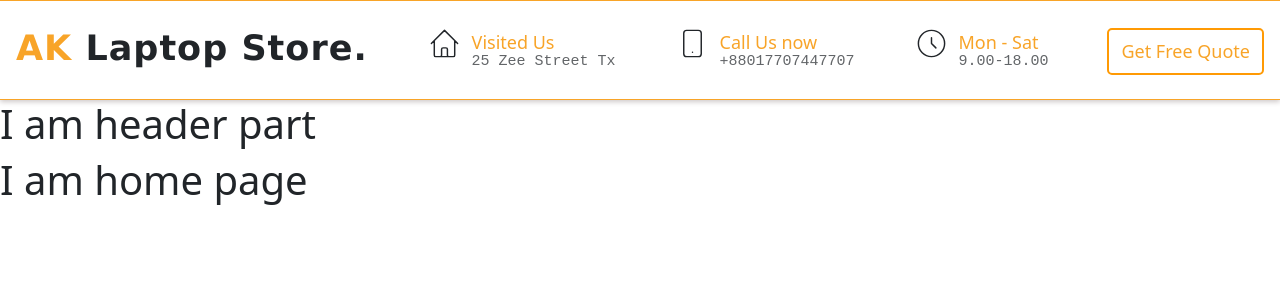
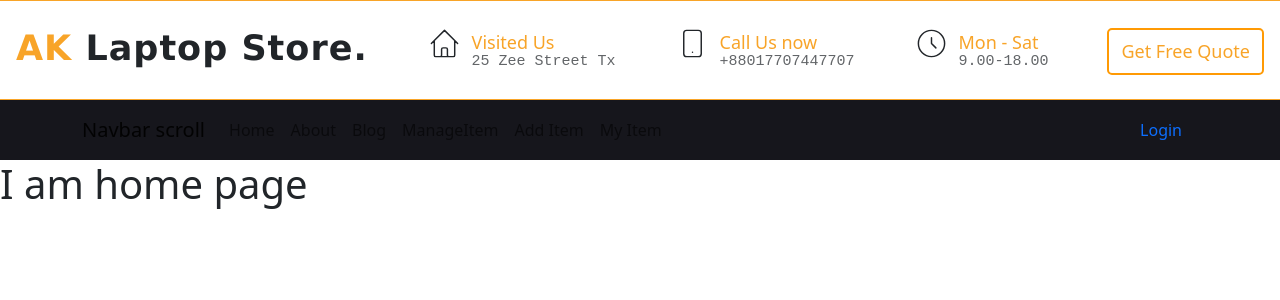
Before and after one commit to akjilani120/ak-laptop-store-client, a React (Create React App) app: page / in a window 1280 px wide. Shown: the top 300 px of the page. Built offline with nearby package versions, Linux system fonts and the light colour scheme.

Commit message:
navigation part start

```diff
--- a/src/pages/Header/Header.css
+++ b/src/pages/Header/Header.css
@@ -3,3 +3,7 @@
     margin: 0;
     box-sizing: border-box;
 }
+.navigation{
+    height: 60px;
+    background-color: rgb(22, 22, 28);
+}
--- a/src/pages/Header/Header.js
+++ b/src/pages/Header/Header.js
@@ -1,11 +1,38 @@
+
 import React from 'react';
+import { Navbar, Container, Nav } from 'react-bootstrap';
+import { Link } from 'react-router-dom';
 import './Header.css'
 import LogoHeader from './UpHeader/LogoHeader';
 const Header = () => {
     return (
         <div>
             <LogoHeader></LogoHeader>
-           <h1>I am header part</h1>
+            <Navbar className='navigation'>
+                <Container >
+                    <Navbar.Brand as={Link} to="/">Navbar scroll</Navbar.Brand>
+                    <Navbar.Toggle aria-controls="navbarScroll" />
+                    <Navbar.Collapse id="navbarScroll">
+                        <Nav
+                            className="me-auto my-2 my-lg-0"
+                            style={{ maxHeight: '100px' }}
+                            navbarScroll
+                        >
+                            <Nav.Link as={Link} to='/home'>Home</Nav.Link>
+                            <Nav.Link as={Link} to="/about">About</Nav.Link>
+                            <Nav.Link as={Link} to="/blog">Blog</Nav.Link>
+                            <Nav.Link as={Link} to="/manageItems">ManageItem</Nav.Link>
+                            <Nav.Link as={Link} to="/addItems">Add Item</Nav.Link>
+                            <Nav.Link as={Link} to="/myItems">My Item</Nav.Link>
+
+
+                        </Nav>
+                        <div className="d-flex">
+                        <Nav.Link as={Link} to="/login">Login</Nav.Link>
+                        </div>
+                    </Navbar.Collapse>
+                </Container>
+            </Navbar>
         </div>
     );
 };
```
